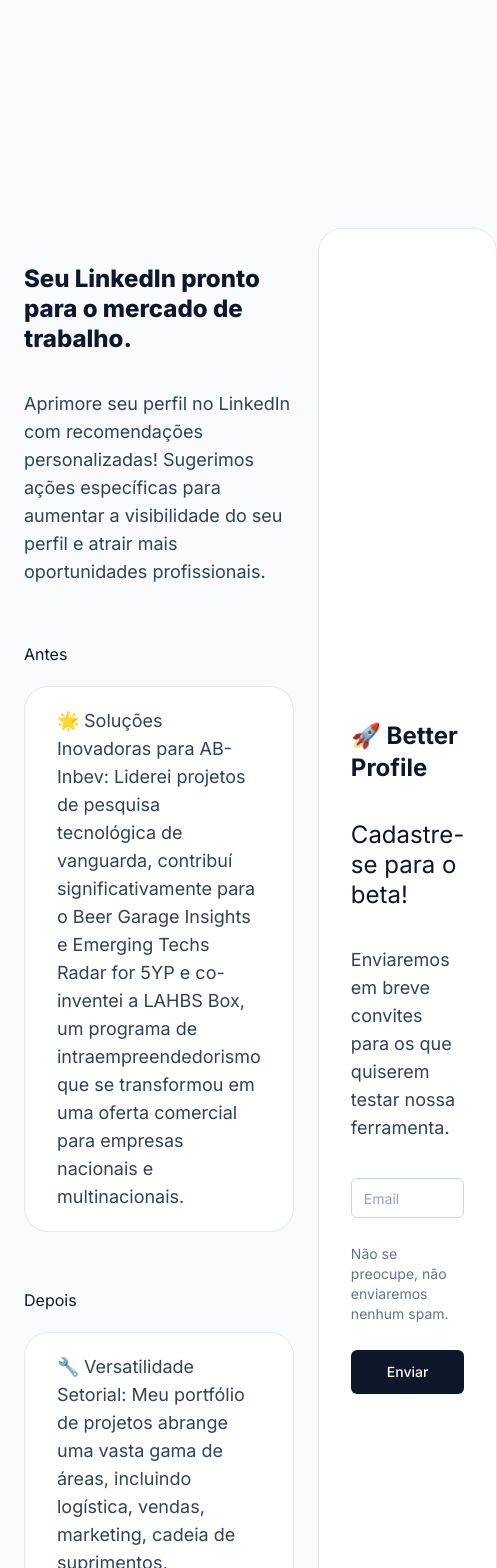
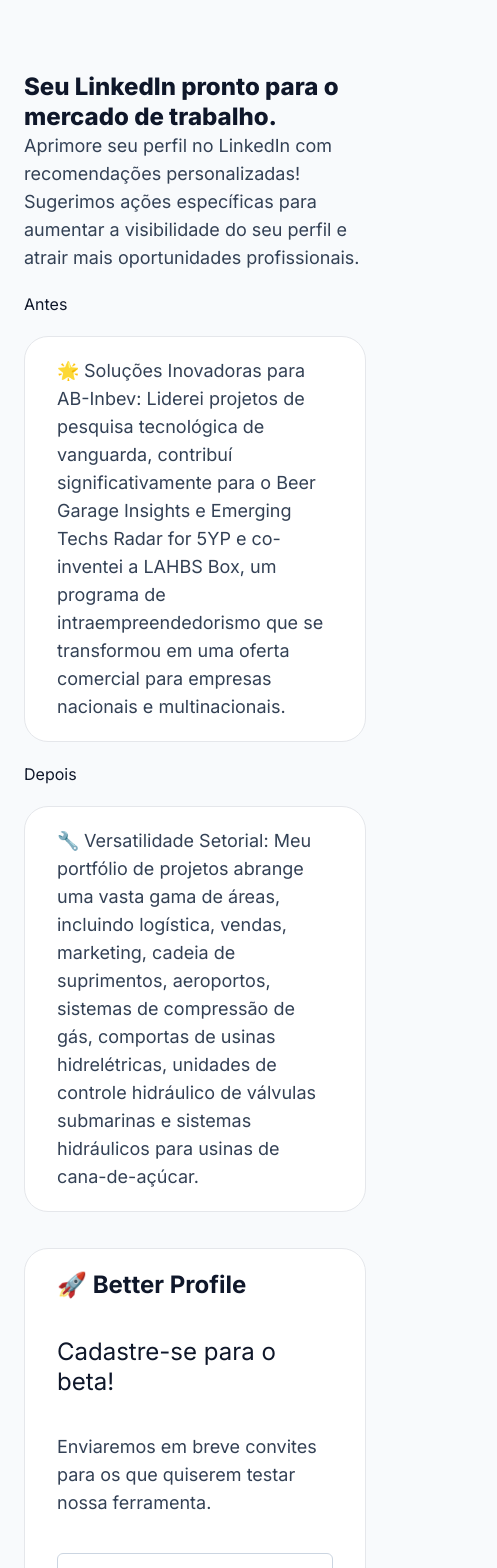
Before and after one commit to emnesty/better-profile-v2, a Next.js app: page / in a window 390 px wide. Shown: the top 1568 px of the page, 497 px wide, since content can reach past the window. Built offline with nearby package versions, Linux system fonts and the light colour scheme.

Commit message:
Responsivo

```diff
--- a/pages/index.tsx
+++ b/pages/index.tsx
@@ -16,22 +16,22 @@
         <meta name="viewport" content="width=device-width, initial-scale=1" />
         <link rel="icon" href="/rocket.ico" />
       </Head>
-      <section className="container col-span-2 items-center gap-9 py-9 pr-10 pt-48 md:py-12">
-        <div className="col-span-2 flex justify-between gap-6 py-9">
-          <div className="flex max-w-[625px] flex-col items-start gap-9 py-9">
+      <section className="xk:pr-10 container mx-auto grid items-center md:col-span-2 md:items-center xl:gap-24 xl:py-12">
+        <div className="gap-24 py-9 md:flex xl:col-span-2">
+          <div className="max-w-[625px] flex-row gap-9 py-9 md:flex md:flex-col md:items-start">
             <h1 className="max-w-[625px] text-2xl font-extrabold leading-tight tracking-normal sm:text-3xl md:text-3xl lg:text-5xl">
               Seu LinkedIn pronto para o mercado de trabalho.{" "}
             </h1>
-            <p className="max-w-[625px] text-lg text-slate-700 dark:text-slate-400 sm:text-xl">
+            <p className="w-full max-w-[625px] text-lg text-slate-700 dark:text-slate-400 sm:text-xl">
               Aprimore seu perfil no LinkedIn com recomendações personalizadas!
               Sugerimos ações específicas para aumentar a visibilidade do seu
               perfil e atrair mais oportunidades profissionais.
             </p>
             <div className="max-w-[625px flex flex-col items-start">
-              <h1 className="flex max-w-full flex-col items-start py-5">
+              <h1 className=" flex w-full max-w-full flex-col items-start py-5">
                 Antes
               </h1>
-              <p className="rounded-3xl border border-gray-200 bg-white px-8 py-5 py-5 text-lg text-slate-700 dark:border-gray-700 dark:bg-gray-800 dark:text-slate-400 sm:text-sm">
+              <p className="w-full rounded-3xl border border-gray-200 bg-white px-8 py-5 py-5 text-lg text-slate-700 dark:border-gray-700 dark:bg-gray-800 dark:text-slate-400 sm:text-sm">
                 🌟 Soluções Inovadoras para AB-Inbev: Liderei projetos de
                 pesquisa tecnológica de vanguarda, contribuí significativamente
                 para o Beer Garage Insights e Emerging Techs Radar for 5YP e
@@ -40,11 +40,11 @@
                 nacionais e multinacionais.
               </p>
             </div>
-            <div className="max-w-[625px flex flex-col items-start">
-              <h1 className="flex max-w-full flex-col items-start py-5">
+            <div className="flex max-w-screen-sm flex-col items-start">
+              <h1 className="flex w-full max-w-full flex-col items-start py-5">
                 Depois
               </h1>
-              <p className="rounded-3xl border border-gray-200 bg-white px-8 py-5 py-5 text-lg text-slate-700 dark:border-gray-700 dark:bg-gray-800 dark:text-slate-400 sm:text-sm">
+              <p className="w-full rounded-3xl border border-gray-200 bg-white px-8 py-5 text-lg text-slate-700 dark:border-gray-700 dark:bg-gray-800 dark:text-slate-400 sm:text-sm">
                 🔧 Versatilidade Setorial: Meu portfólio de projetos abrange uma
                 vasta gama de áreas, incluindo logística, vendas, marketing,
                 cadeia de suprimentos, aeroportos, sistemas de compressão de
@@ -65,14 +65,14 @@
               </h2>
             </div> */}
           </div>
-          <div className="flex max-w-[520px] flex-col items-end justify-center gap-9 rounded-3xl border border-gray-200 bg-white px-8 dark:border-gray-700 dark:bg-gray-800">
+          <div className="flex max-w-screen-sm flex-col items-end justify-center gap-9 rounded-3xl border border-gray-200 bg-white px-8 py-5 dark:border-gray-700 dark:bg-gray-800">
             <h1 className="w-full text-2xl font-bold tracking-normal sm:text-3xl md:text-3xl lg:text-3xl">
               🚀 Better Profile{" "}
             </h1>
             <h1 className="w-full text-2xl leading-tight tracking-normal sm:text-3xl md:text-3xl lg:text-2xl">
               Cadastre-se para o beta!{" "}
             </h1>
-            <p className="max-w-[440px] text-lg text-slate-700 dark:text-slate-400 sm:text-xl">
+            <p className="max-w-screen-sm text-lg text-slate-700 dark:text-slate-400 sm:text-xl">
               Enviaremos em breve convites para os que quiserem testar nossa
               ferramenta.
             </p>
```
